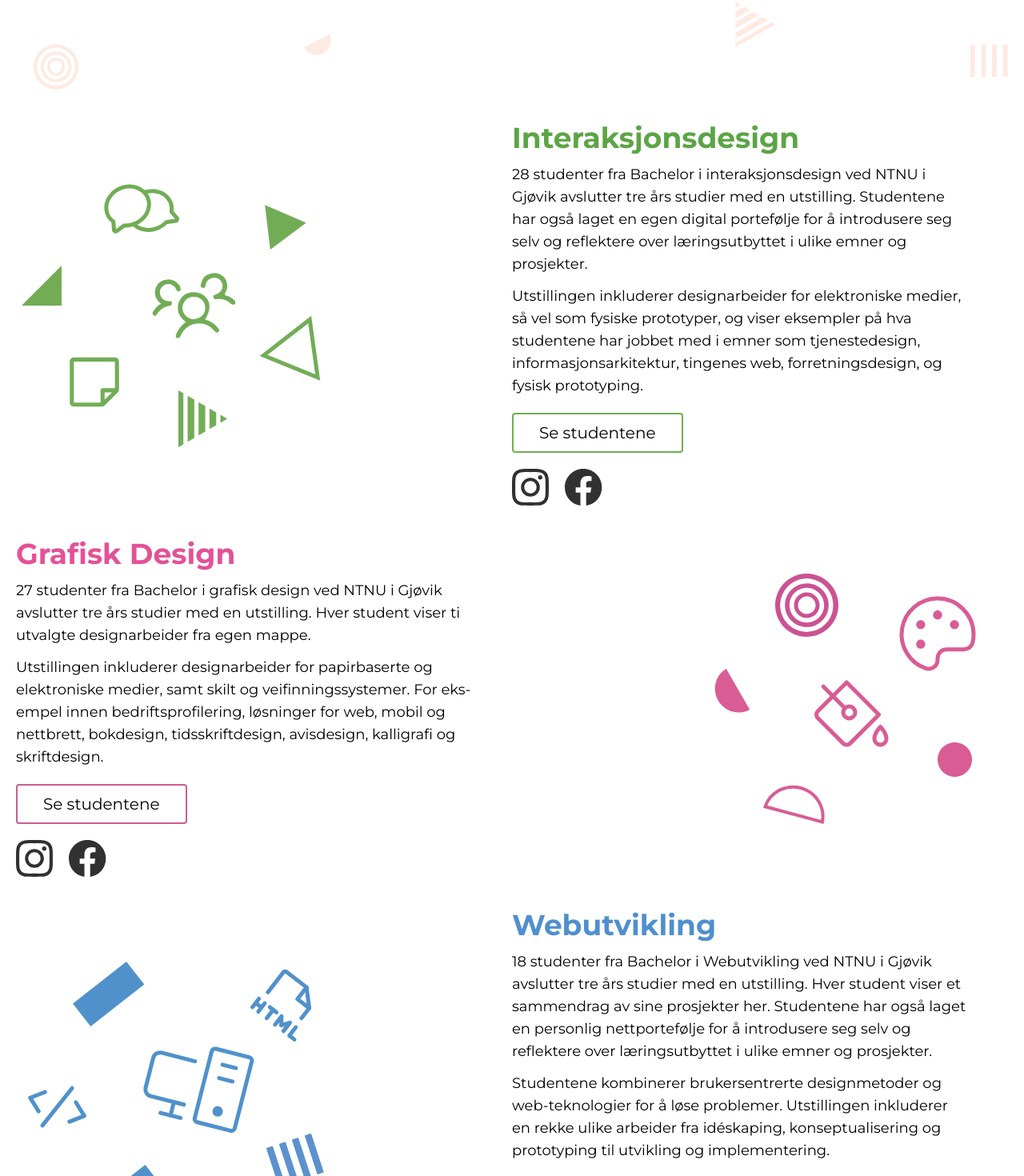
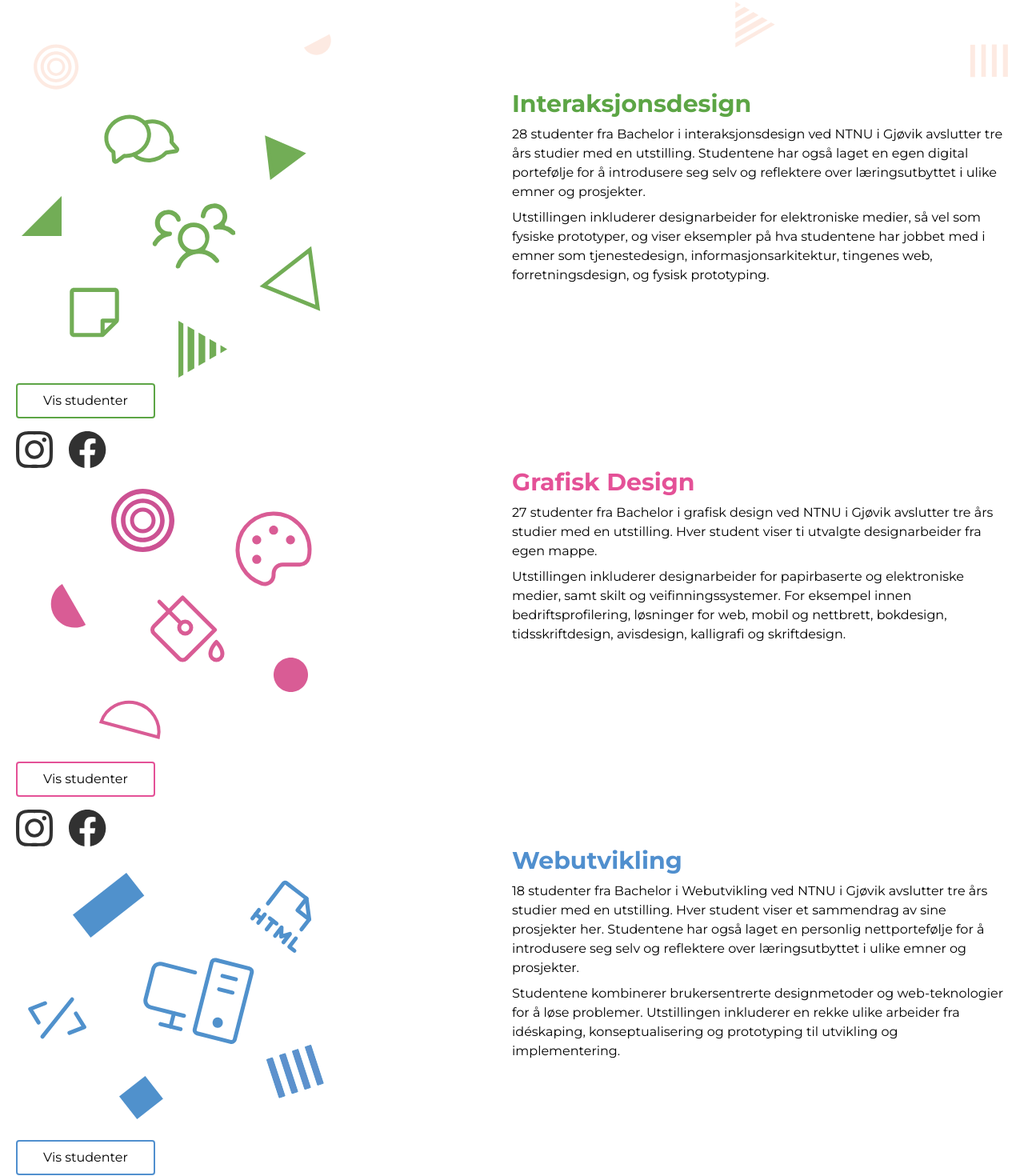
Before and after one commit to ntnu-design/ntnu-avgangsutstilling-2023, a Next.js app: page / in a window 1280 px wide. Shown: the part 537-2007 px from the top of the page at 80% size. Built offline with nearby package versions, Linux system fonts and the light colour scheme.

Commit message:
rewrite homepage

```diff
--- /dev/null
+++ b/components/Button.tsx
@@ -0,0 +1,46 @@
+import React from "react"
+import { StudyProgramme } from "../interfaces/student"
+
+const Button = ({ studyProgramme, children }: Props) => {
+    switch (studyProgramme) {
+        case "bwu":
+            return (
+                <button
+                    className={`border-2 border-bwu hover:text-white hover:bg-bwu py-2 px-8 rounded transition`}
+                >
+                    {children}
+                </button>
+            )
+        case "bmed":
+            return (
+                <button
+                    className={`border-2 border-bmed hover:text-white hover:bg-bmed py-2 px-8 rounded transition`}
+                >
+                    {children}
+                </button>
+            )
+        case "bixd":
+            return (
+                <button
+                    className={`border-2 border-bixd hover:text-white hover:bg-bixd py-2 px-8 rounded transition`}
+                >
+                    {children}
+                </button>
+            )
+        case "avgang":
+            return (
+                <button
+                    className={`border-2 border-main hover:text-white hover:bg-main py-2 px-8 rounded transition`}
+                >
+                    {children}
+                </button>
+            )
+    }
+}
+
+export default Button
+
+interface Props {
+    studyProgramme: StudyProgramme
+    children: React.ReactNode
+}
--- /dev/null
+++ b/components/StudyProgrammeInfo/StudyProgrammeInfo.tsx
@@ -0,0 +1,100 @@
+import Image from "next/image"
+import { StudyProgramme } from "../../interfaces/student"
+import { getHeading } from "../../lib/utils"
+import Link from "next/link"
+import Button from "../Button"
+
+const StudyProgrammeInfo = ({ studyProgramme, reverse }: Props) => {
+    const heading = getHeading(studyProgramme)
+    let imageSrc
+    let textContent
+    let textDescription
+    switch (studyProgramme) {
+        case "bwu":
+            imageSrc = "/Webutvikling_hovedside.svg"
+            textContent =
+                "18 studenter fra Bachelor i Webutvikling ved NTNU i Gjøvik avslutter tre års studier med en utstilling. Hver student viser et sammendrag av sine prosjekter her. Studentene har også laget en personlig nettportefølje for å introdusere seg selv og reflektere over læringsutbyttet i ulike emner og prosjekter."
+            textDescription =
+                "Studentene kombinerer brukersentrerte designmetoder og web-teknologier for å løse problemer. Utstillingen inkluderer en rekke ulike arbeider fra idéskaping, konseptualisering og prototyping til utvikling og implementering."
+            break
+        case "bixd":
+            imageSrc = "/Interaksjonsdesign_hovedside.svg"
+            textContent =
+                "28 studenter fra Bachelor i interaksjonsdesign ved NTNU i Gjøvik avslutter tre års studier med en utstilling. Studentene har også laget en egen digital portefølje for å introdusere seg selv og reflektere over læringsutbyttet i ulike emner og prosjekter."
+            textDescription =
+                "Utstillingen inkluderer designarbeider for elektroniske medier, så vel som fysiske prototyper, og viser eksempler på hva studentene har jobbet med i emner som tjenestedesign, informasjonsarkitektur, tingenes web, forretningsdesign, og fysisk prototyping."
+            break
+        case "bmed":
+            imageSrc = "/GrafiskDesign_hovedside.svg"
+            textContent =
+                "27 studenter fra Bachelor i grafisk design ved NTNU i Gjøvik avslutter tre års studier med en utstilling. Hver student viser ti utvalgte designarbeider fra egen mappe."
+            textDescription =
+                "Utstillingen inkluderer designarbeider for papirbaserte og elektroniske medier, samt skilt og veifinningssystemer. For eks­empel innen bedriftsprofilering, løsninger for web, mobil og nettbrett, bokdesign, tidsskriftdesign, avisdesign, kalligrafi og skriftdesign."
+            break
+        default:
+            break
+    }
+    return (
+        <div>
+            <div
+                className={
+                    /* `flex flex-col justify-center items-center ${
+                    reverse ? "md:flex-row-reverse" : "md:flex-row"
+                } md:justify-between` */ `grid md:grid-cols-2`
+                }
+            >
+                <Image
+                    src={imageSrc}
+                    alt={heading}
+                    width={0}
+                    height={0}
+                    style={{ width: "auto", height: "auto" }}
+                />
+                <div className={``}>
+                    <h2
+                        className={`text-${studyProgramme} text-xl sm:text-2xl md:text-3xl font-bold mb-2`}
+                    >
+                        {heading}
+                    </h2>
+                    <p className="mb-2">{textContent}</p>
+                    <p>{textDescription}</p>
+                </div>
+            </div>
+            <div>
+                <Button studyProgramme={studyProgramme}>
+                    <Link href={`/${studyProgramme}`}>Vis studenter</Link>
+                </Button>
+
+                <div className="flex flex-row mt-4">
+                    <Link href="">
+                        <Image
+                            className="mr-5"
+                            src="/instagramicon.svg"
+                            alt={""}
+                            width={0}
+                            height={0}
+                            style={{ width: "auto", height: "auto" }}
+                        />
+                    </Link>
+                    <Link href={""}>
+                        <Image
+                            className="mr-5"
+                            src="/facebookicon.svg"
+                            alt={""}
+                            width={0}
+                            height={0}
+                            style={{ width: "auto", height: "auto" }}
+                        />
+                    </Link>
+                </div>
+            </div>
+        </div>
+    )
+}
+
+export default StudyProgrammeInfo
+
+interface Props {
+    studyProgramme: StudyProgramme
+    reverse: Boolean
+}
--- a/pages/index.tsx
+++ b/pages/index.tsx
@@ -4,6 +4,7 @@ import Head from "next/head"
 import HomeContent from "../components/studyprograminfo"
 import BottomMap from "../components/homemap"
 import HeroDel from "../components/temporary/hero-del"
+import StudyProgrammeInfo from "../components/StudyProgrammeInfo/StudyProgrammeInfo"
 
 export default function Index() {
   return (
@@ -14,7 +15,10 @@ export default function Index() {
         </Head>
         <Container>
           <HeroDel />
-          <HomeContent />
+          {/* <HomeContent /> */}
+          <StudyProgrammeInfo studyProgramme="bixd" reverse={false} />
+          <StudyProgrammeInfo studyProgramme="bmed" reverse={true} />
+          <StudyProgrammeInfo studyProgramme="bwu" reverse={false} />
           <BottomMap />
         </Container>
       </Layout>
```
Also changed, not shown: components/studyprograminfo.tsx (+73 -30 lines).
